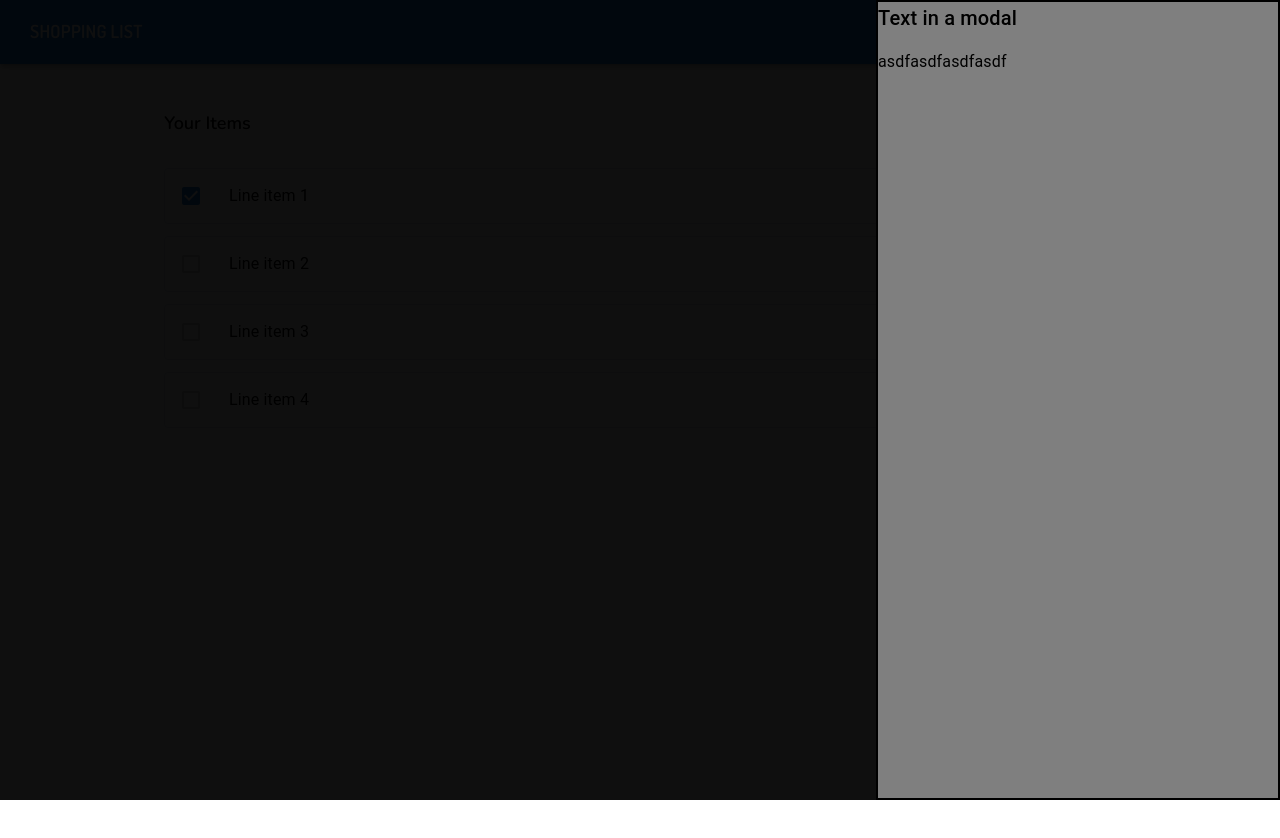
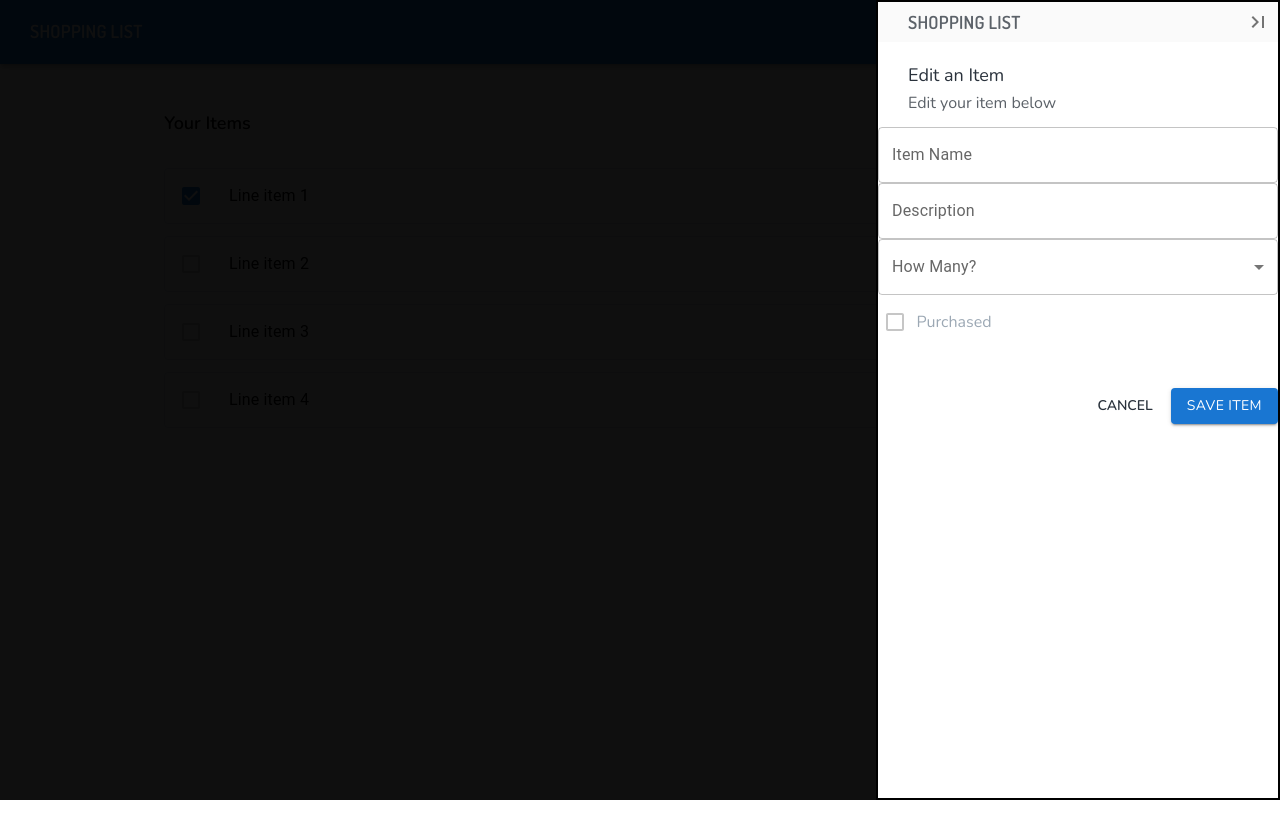
Before and after one commit to aranyameas/groceryList, a React (Create React App) app: page / in a window 1280 px wide. Both pictures are taken after a click on the button 1096 px from the left and 195 px from the top of the page. Shown: the top 838 px of the page. Built offline with nearby package versions, Linux system fonts and the light colour scheme.

Commit message:
Last message goes for this commit. accidently added only api directory last commit

```diff
--- a/src/App.css
+++ b/src/App.css
@@ -322,3 +322,28 @@
   margin-top: 5px;
   margin-bottom: 13px;
 }
+
+.EditCheck {
+  display: flex;
+  justify-content: flex-start;
+}
+
+.Purchased {
+  width: 76px;
+  height: 22px;
+  left: 60px;
+  top: 460px;
+
+  /* Body (1) 16px Regular */
+  font-style: normal;
+  font-weight: 400;
+  font-size: 16px;
+  line-height: 22px;
+
+  /* identical to box height, or 138% */
+  letter-spacing: -1.30385e-9px;
+
+  /* Grey 3 */
+  color: #9ca8b4;
+  text-transform: none;
+}
--- a/src/content/Add.js
+++ b/src/content/Add.js
@@ -15,7 +15,7 @@ import {
 import { LastPageOutlined } from "@mui/icons-material";
 
 export const Add = (props) => {
-  const [amount, setAmount] = useState(0);
+  const [amount, setAmount] = useState("");
   const addOpen = props.addOpen;
   const setAddOpen = props.setAddOpen;
   const handleAddClose = () => setAddOpen(false);
@@ -25,14 +25,11 @@ export const Add = (props) => {
   };
 
   return (
+    <Backdrop>
       <Modal
         aria-labelledby="transition-modal-title"
         aria-describedby="transition-modal-description"
         open={addOpen}
-      BackdropComponent={Backdrop}
-      BackdropProps={{
-        timeout: 5,
-      }}
         className="Side-modal"
       >
         <Slide direction="left" in={addOpen}>
@@ -53,16 +50,26 @@ export const Add = (props) => {
               <FormControl fullWidth>
                 <TextField label="Item Name" className="Margin-1"></TextField>
                 <TextField label="Description"></TextField>
-              <Select label="How many?" value={amount}>
+                <FormControl fullWidth>
+                  <InputLabel id="Quantity">How Many?</InputLabel>
+                  <Select
+                    labelid="Quantity"
+                    id="Quantity"
+                    label="How many?"
+                    value={amount}
+                  >
                     <MenuItem value={1}>1</MenuItem>
                     <MenuItem value={2}>2</MenuItem>
                     <MenuItem value={3}>3</MenuItem>
+                    <MenuItem value={4}>4</MenuItem>
+                    <MenuItem value={5}>5</MenuItem>
                   </Select>
+                </FormControl>
                 <div className="Modal-buttons">
                   <Button variant="text" onClick={handleAddClose}>
                     <span className="Cancel font-nunito">Cancel</span>
                   </Button>
-                <Button variant="contained">
+                  <Button variant="contained" onClick={handleAdd}>
                     <span className="font-nunito">Add Task</span>
                   </Button>
                 </div>
@@ -71,5 +78,6 @@ export const Add = (props) => {
           </Box>
         </Slide>
       </Modal>
+    </Backdrop>
   );
 };
--- a/src/content/Edit.js
+++ b/src/content/Edit.js
@@ -1,37 +1,118 @@
-import * as React from "react";
-import { Modal, Slide, Box, Backdrop, Typography } from "@mui/material";
+import React, { useState } from "react";
+import {
+  TextField,
+  Button,
+  Modal,
+  Slide,
+  Box,
+  Backdrop,
+  Select,
+  IconButton,
+  MenuItem,
+  InputLabel,
+  FormControl,
+  Checkbox,
+} from "@mui/material";
+import { LastPageOutlined } from "@mui/icons-material";
 
 export const Edit = (props) => {
+  const [amount, setAmount] = useState("");
   const editOpen = props.editOpen;
   const setEditOpen = props.setEditOpen;
   const handleEditClose = () => setEditOpen(false);
+  const checked = props.checked;
+  const setChecked = props.setChecked;
+  const [value, setValue] = useState(false);
+
+  const handleToggle = (value) => () => {
+    const currentIndex = checked.indexOf(value);
+    const newChecked = [...checked];
+
+    if (currentIndex === -1) {
+      newChecked.push(value);
+    } else {
+      newChecked.splice(currentIndex, 1);
+    }
+
+    setChecked(newChecked);
+  };
 
   const handleEdit = () => {
     //Edit an item
   };
 
+  {
     return (
+      <Backdrop>
         <Modal
           aria-labelledby="transition-modal-title"
           aria-describedby="transition-modal-description"
           open={editOpen}
-      onClose={handleEditClose}
-      BackdropComponent={Backdrop}
-      BackdropProps={{
-        timeout: 5,
-      }}
           className="Side-modal"
         >
           <Slide direction="left" in={editOpen}>
             <Box className="Modal">
-          <Typography id="transition-modal-title" variant="h6" component="h2">
-            Text in a modal
-          </Typography>
-          <Typography id="transition-modal-description" sx={{ mt: 2 }}>
-            asdfasdfasdfasdf
-          </Typography>
+              <div className="Add-contents">
+                <div className="AddEdit-header">
+                  <span className="font-dosis AddEdit-shoppinglist-text">
+                    SHOPPING LIST
+                  </span>
+                  <IconButton onClick={handleEditClose}>
+                    <LastPageOutlined />
+                  </IconButton>
+                </div>
+                <span className="font-nunito AddEdit-subtext">
+                  Edit an Item
+                </span>
+                <span className="font-nunito AddEdit-subsubtext">
+                  Edit your item below
+                </span>
+                <FormControl fullWidth>
+                  <TextField label="Item Name" className="Margin-1"></TextField>
+                  <TextField label="Description"></TextField>
+                  <FormControl fullWidth>
+                    <InputLabel id="Quantity">How Many?</InputLabel>
+                    <Select
+                      labelid="Quantity"
+                      id="Quantity"
+                      label="How many?"
+                      value={amount}
+                    >
+                      <MenuItem value={1}>1</MenuItem>
+                      <MenuItem value={2}>2</MenuItem>
+                      <MenuItem value={3}>3</MenuItem>
+                      <MenuItem value={4}>4</MenuItem>
+                      <MenuItem value={5}>5</MenuItem>
+                    </Select>
+                  </FormControl>
+                  <Button
+                    sx={{ justifyContent: "flex-start" }}
+                    onClick={handleToggle(value)}
+                  >
+                    <Checkbox
+                      edge="start"
+                      checked={checked.indexOf(value) !== -1}
+                      tabIndex={-1}
+                      disableRipple
+                      //inputProps={{ "aria-labelledby": labelId }}
+                      sx={{ color: "#C6C6C6" }}
+                    />{" "}
+                    <span className="Purchased font-nunito">Purchased</span>
+                  </Button>
+                  <div className="Modal-buttons">
+                    <Button variant="text" onClick={handleEditClose}>
+                      <span className="Cancel font-nunito">Cancel</span>
+                    </Button>
+                    <Button variant="contained">
+                      <span className="font-nunito">Save Item</span>
+                    </Button>
+                  </div>
+                </FormControl>
+              </div>
             </Box>
           </Slide>
         </Modal>
+      </Backdrop>
     );
+  }
 };
--- a/src/content/MainWindow.js
+++ b/src/content/MainWindow.js
@@ -110,7 +110,12 @@ export function MainWindow(props) {
                   >
                     <CreateOutlinedIcon className="Edit-icon" />
                   </IconButton>
-                  <Edit editOpen={editOpen} setEditOpen={setEditOpen} />
+                  <Edit
+                    editOpen={editOpen}
+                    setEditOpen={setEditOpen}
+                    checked={checked}
+                    setChecked={setChecked}
+                  />
                   <IconButton
                     edge="end"
                     aria-label="comments"
```
Also changed, not shown: 1 other file (tests, documents, lock files or other folders). Lines whose indentation alone changed are shown as unchanged.
